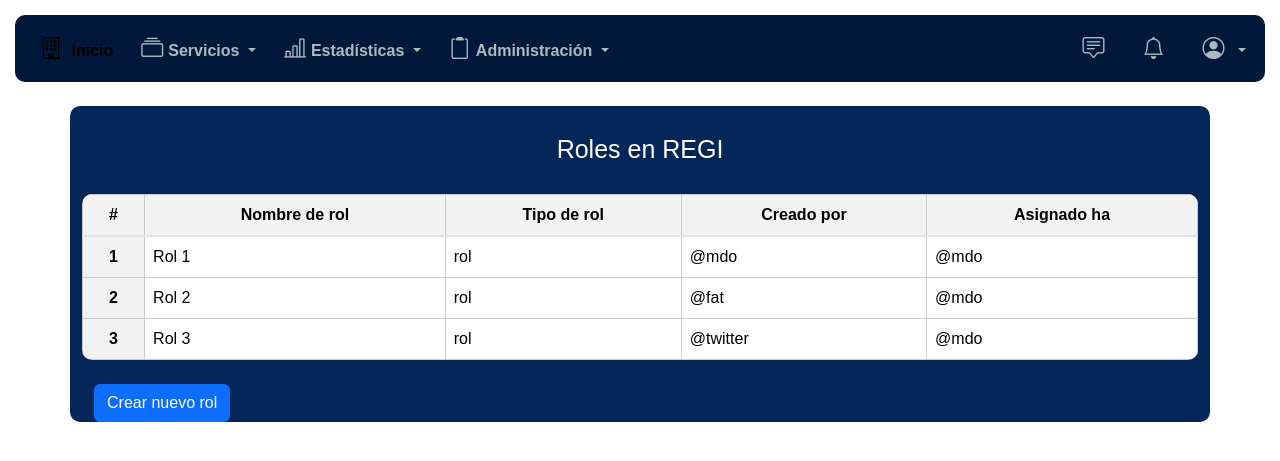
After one commit to DayElvir/Regi_Proyect, a PHP site: page /regi_proyect/Roles/Roles.php in a window 1280 px wide. The commit adds this page. Shown: the top 461 px of the page. Run offline with PHP 8.4, Linux system fonts and the light colour scheme; some libraries are stand-ins or nearby versions.

Commit message:
Actualizacion

```diff
--- a/servicios/Navbar.php
+++ b/Navbar.php
@@ -5,7 +5,7 @@
   <meta name="viewport" content="width=device-width, initial-scale=1, shrink-to-fit=no">
   <link rel="stylesheet" href="https://maxcdn.bootstrapcdn.com/bootstrap/4.0.0/css/bootstrap.min.css">
   <link rel="stylesheet" href="https://cdn.jsdelivr.net/npm/bootstrap-icons@1.11.3/font/bootstrap-icons.min.css">
-  <link rel="stylesheet" href="css/Navbar.css">
+  <link href="http://localhost/regi_proyect/css/navbar.css" rel="stylesheet" type="text/css"/>
   <title>Regi</title>
 </head>
 <body>
@@ -39,8 +39,8 @@
           </a>
           <div class="dropdown-menu dropdown-menu-custom " aria-labelledby="dropdownLeft1">
 
-          <a class="dropdown-item "<?php echo $modulos== 'index'? 'Active': '' ; ?>" href="?p=index">Agregar servicios <a/>
-         <a class="dropdown-item"<?php echo $modulos== 'pago'? 'Active': '' ; ?>" href="?p=pago">Pagar servicios <a/>
+          <a class="dropdown-item " href="http://localhost/regi_proyect/servicios/index.php">Agregar servicios <a/>
+         <a class="dropdown-item" href="http://localhost/regi_proyect/pagos/agregarpago.php">Pagar servicios <a/>
           </div>
         </li>
 
@@ -98,9 +98,6 @@
       </ul>
     </div>
   </nav>
-
-
-
 </div>
 
 <!-- Agregar los scripts de Bootstrap (jQuery y Popper.js) -->
--- /dev/null
+++ b/Roles/Roles.php
@@ -0,0 +1,129 @@
+<?php
+
+include ("../navbar.php");
+include("../conexionbd.php");
+
+?>
+
+<!DOCTYPE html>
+<html lang="en">
+<head>
+  <meta charset="UTF-8">
+  <meta name="viewport" content="width=device-width, initial-scale=1.0">
+  <link href="https://cdn.jsdelivr.net/npm/bootstrap@5.3.3/dist/css/bootstrap.min.css"
+  rel="stylesheet" integrity="sha384-QWTKZyjpPEjISv5WaRU9OFeRpok6YctnYmDr5pNlyT2bRjXh0JMhjY6hW+ALEwIH"
+  crossorigin="anonymous">
+  <link rel="stylesheet" href="css/Roles.css">
+  <title>Roles</title>
+</head>
+<body>
+
+  <div class="container mt-4">
+
+    <header>Roles en REGI</header>
+
+
+    <table class="table custom-table">
+      <thead>
+        <tr>
+          <th scope="col" class="text-center">#</th>
+          <th scope="col" class="text-center">Nombre de rol</th>
+          <th scope="col" class="text-center">Tipo de rol</th>
+          <th scope="col" class="text-center">Creado por</th>
+          <th scope="col" class="text-center">Asignado ha</th>
+        </tr>
+      </thead>
+
+      <tbody>
+        <tr>
+          <th scope="row" class="text-center">1</th>
+          <td>Rol 1</td>
+          <td>rol</td>
+          <td>@mdo</td>
+          <td>@mdo</td>
+        </tr>
+        <tr>
+          <th scope="row" class="text-center">2</th>
+          <td>Rol 2</td>
+          <td>rol</td>
+          <td>@fat</td>
+          <td>@mdo</td>
+        </tr>
+        <tr>
+          <th scope="row" class="text-center">3</th>
+          <td>Rol 3</td>
+          <td>rol</td>
+          <td>@twitter</td>
+          <td>@mdo</td>
+        </tr>
+      </tbody>
+    </table>
+
+
+    <div class="container mt-4">
+      <!-- Botón para abrir el formulario emergente -->
+      <button type="button" class="btn btn-primary" data-toggle="modal" data-target="#myModal">
+        Crear nuevo rol
+      </button>
+
+      <!-- Formulario emergente (modal) -->
+      <div class="modal" id="myModal">
+        <div class="modal-dialog">
+          <div class="modal-content">
+
+            <!-- Encabezado del modal -->
+            <div class="modal-header">
+              <h4 class="modal-title">Creando un nuevo rol</h4>
+              <button type="button" class="close" data-dismiss="modal">&times;</button>
+            </div>
+
+            <!-- Contenido del modal (formulario) -->
+            <div class="modal-body input-box">
+
+                    <div class="col-md-4 input-field">
+                          <input type="text" class="input" id="nombrerol" required="" autocomplete="off">
+                          <label for="nombrerol">Nombre del rol</label>
+                    </div>
+
+                    <div class="col-md-4 input-field">
+                          <input type="text" class="input" id="tiporol" required="">
+                          <label for="tiporol">Tipo del rol</label>
+                      </div>
+
+                      <div class="col-md-4 input-field">
+                          <input type="text" class="input" id="creadopor" required="" autocomplete="off">
+                          <label for="creadopor">Creado por</label>
+                    </div>
+
+                    <div class="col-md-4 input-field">
+                          <input type="text" class="input" id="asignadoha" required="">
+                          <label for="asignadoha">Asignado ha</label>
+                      </div>
+
+            </div>
+
+            <!-- Pie del modal -->
+
+            <div class="modal-footer">
+              <div class="col-md-4 input-field">
+                <input type="submit" class="submit" value="Crear rol">
+              </div>
+              <button type="button" class="btn btn-secondary" data-dismiss="modal">Cerrar</button>
+            </div>
+
+          </div>
+        </div>
+      </div>
+    </div>
+
+  </div>
+
+
+
+
+
+<script src="https://code.jquery.com/jquery-3.5.1.slim.min.js"></script>
+<script src="https://cdn.jsdelivr.net/npm/@popperjs/core@2.0.7/dist/umd/popper.min.js"></script>
+<script src="https://stackpath.bootstrapcdn.com/bootstrap/4.5.2/js/bootstrap.min.js"></script>
+</body>
+</html>
--- a/css/Navbar.css
+++ b/css/Navbar.css
@@ -125,24 +125,10 @@
 
 .navbar-icon {
   font-size: 24px;
-  color: #333e4b;
+  color: #ffffff;
   margin-right: 5px;
 }
 
 .dropdown-menu a i{
   margin: 8px;
 }
-
-.container-fluid{
-  background-color: #7a1212;
-}
-
-.col-12{
-  background-color: #333e4b;
-}
-
-iframe {
-  width: 100%;
-  height: calc(100vh - 56px); /* Altura total de la ventana menos la altura del navbar */
-  border: none; /* Para quitar el borde del iframe si es necesario */
-}
--- /dev/null
+++ b/css/Roles.css
@@ -0,0 +1,151 @@
+
+
+
+
+@import url('https://fonts.googleapis.com/css2?family=Poppins:wght@400;500;600;700&display=swap');
+*{
+    font-family: 'century gothic', sans-serif;
+}
+
+
+.row{
+  width:  900px;
+  height:550px;
+  border-radius: 10px;
+  background: #fff;
+  padding: 0px;
+  box-shadow: 5px 5px 10px 1px rgba(0,0,0,0.2);
+  margin: 20px;
+}
+
+i{
+    font-weight: 400;
+    font-size: 15px;
+}
+.right{
+  display: flex;
+  justify-content: center;
+  align-items: center;
+  position: relative;
+}
+.input-box{
+  width: 1150px;
+  height: 100%;
+  box-sizing: border-box;
+  margin: 10px;
+  justify-content: space-around;
+}
+img{
+    width: 35px;
+    position: absolute;
+    top: 30px;
+    left: 30px;
+}
+.input-box header{
+    font-weight: 700;
+    font-size: 25px;
+    text-align: center;
+    margin-bottom: 25px;
+
+}
+
+.input-box p{
+    font-weight: 700;
+    font-size: 14px;
+    text-align: center;
+    margin-bottom: 45px;
+}
+
+.input-field{
+    display: flex;
+    flex-direction: column;
+    position: relative;
+    padding: 0 10px 0 10px;
+}
+.input{
+    height: 45px;
+    width: 100%;
+    background: transparent;
+    border: none;
+    border-bottom: 1px solid rgba(0, 0, 0, 0.2);
+    outline: none;
+    margin-bottom: 20px;
+    color: #052659;
+}
+.input-box .input-field label{
+    position: absolute;
+    top: 10px;
+    left: 10px;
+    pointer-events: none;
+    transition: .5s;
+}
+.input-field input:focus ~ label
+   {
+    top: -10px;
+    font-size: 13px;
+  }
+  .input-field input:valid ~ label
+  {
+   top: -10px;
+   font-size: 13px;
+   color: #052659;
+ }
+ .input-field .input:focus, .input-field .input:valid{
+    border-bottom: 1px solid #272727;
+ }
+ .submit{
+    border: none;
+    outline: none;
+    height: 45px;
+    background: #ececec;
+    border-radius: 5px;
+    transition: .4s;
+    justify-content: center;
+ }
+ .submit:hover{
+    background: #052659;
+    color: #fff;
+ }
+
+
+
+
+
+/*ESTILOS DE LA TABLA*/
+.container{
+  background: #052659;
+  border-radius: 10px;
+  align-content: center;
+  margin-top: 25px;
+}
+header{
+  text-align: center;
+  font-size: 25px;
+  color: #FFF;
+  margin-top: 25px;
+  justify-content: center;
+}
+
+.table{
+  margin-top: 25px;
+}
+.custom-table {
+  border-collapse: collapse;
+  width: 100%;
+  border-radius: 10px;
+  overflow: hidden;
+}
+
+.custom-table th, .custom-table td {
+  border: 1px solid #cacaca;
+  padding: 8px;
+  text-align: left;
+}
+
+.custom-table th {
+  background-color: #f2f2f2;
+}
+
+.custom-table th .scope{
+  text-align: center;
+}
--- a/servicios/crear.php
+++ b/servicios/crear.php
@@ -1,7 +1,8 @@
 
 <?php
 
-include("./conexionbd.php");
+include("../conexionbd.php");
+include("../navbar.php");
 
 if($_POST){
    //Almacenacion de datos o recepcion
@@ -116,7 +117,8 @@ $sentencia->bindParam(":creacion",$creacion);
       <a
         name=""
         id=""
-        class="<?php echo $modulos== 'index'? 'Active': '' ; ?>" href="?p=index"
+        class="btn btn-primary"
+        href="index.php"
         role="button"
         >Cancelar</a
       >
```
Also changed, not shown: Extras/BD_REGI.sql (+10 -26 lines), Pagos/agregarpago.php (added, +88 -0 lines), css/agregarpago.css (added, +177 -0 lines), index.php (+7 -5 lines), servicios/editar.php (+4 -11 lines), servicios/index.php (+9 -8 lines), Pagos/foto.png (added), r02.png (deleted), servicios/Pago.php (deleted).
